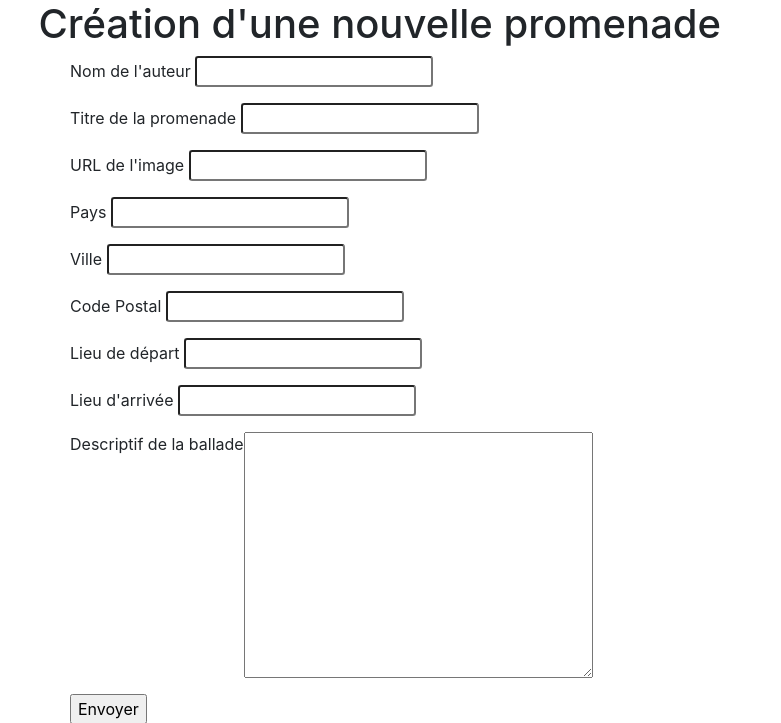
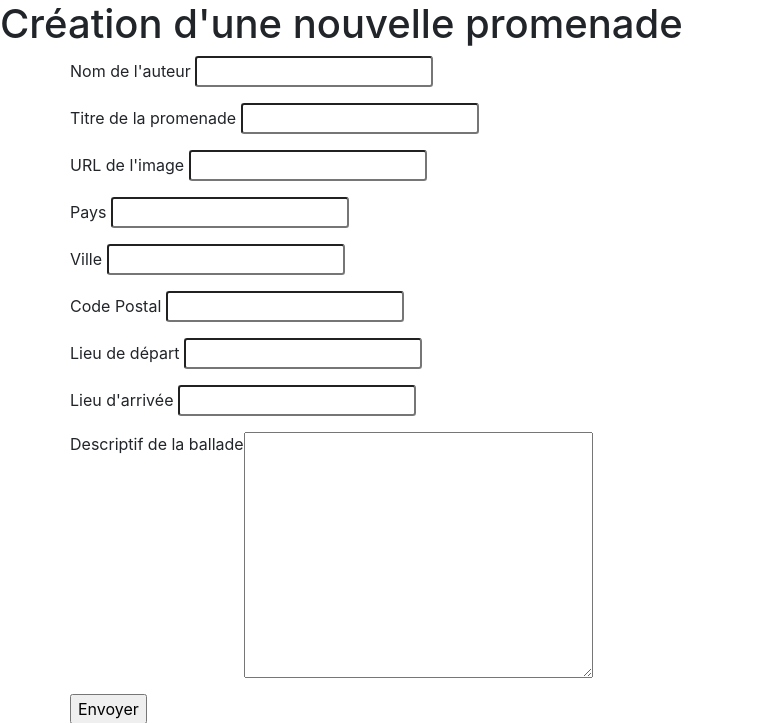
Before and after one commit to ramosarah/projet6, a PHP site: page /ajouterPromenade.php in a window 1280 px wide. Shown: the top 723 px of the page, without its empty margins (0-781 px from the left). Run offline with PHP 8.4, Linux system fonts and the light colour scheme.

Commit message:
Fin de journée

```diff
--- a/www/ajouterPromenade.php
+++ b/www/ajouterPromenade.php
@@ -30,7 +30,7 @@ $database = new Database();
 
 
 
-        <h1 class="titre-form">Création d'une nouvelle promenade</h1>
+        <h1>Création d'une nouvelle promenade</h1>
 
 
 
--- a/www/style.css
+++ b/www/style.css
@@ -22,8 +22,3 @@
 
 
 /* CSS de Sarah*/
-
-
-.titre-form {
-    margin-left: 3%;
-}
```
Also changed, not shown: www/afficherPromenade.php (+9 -0 lines).
